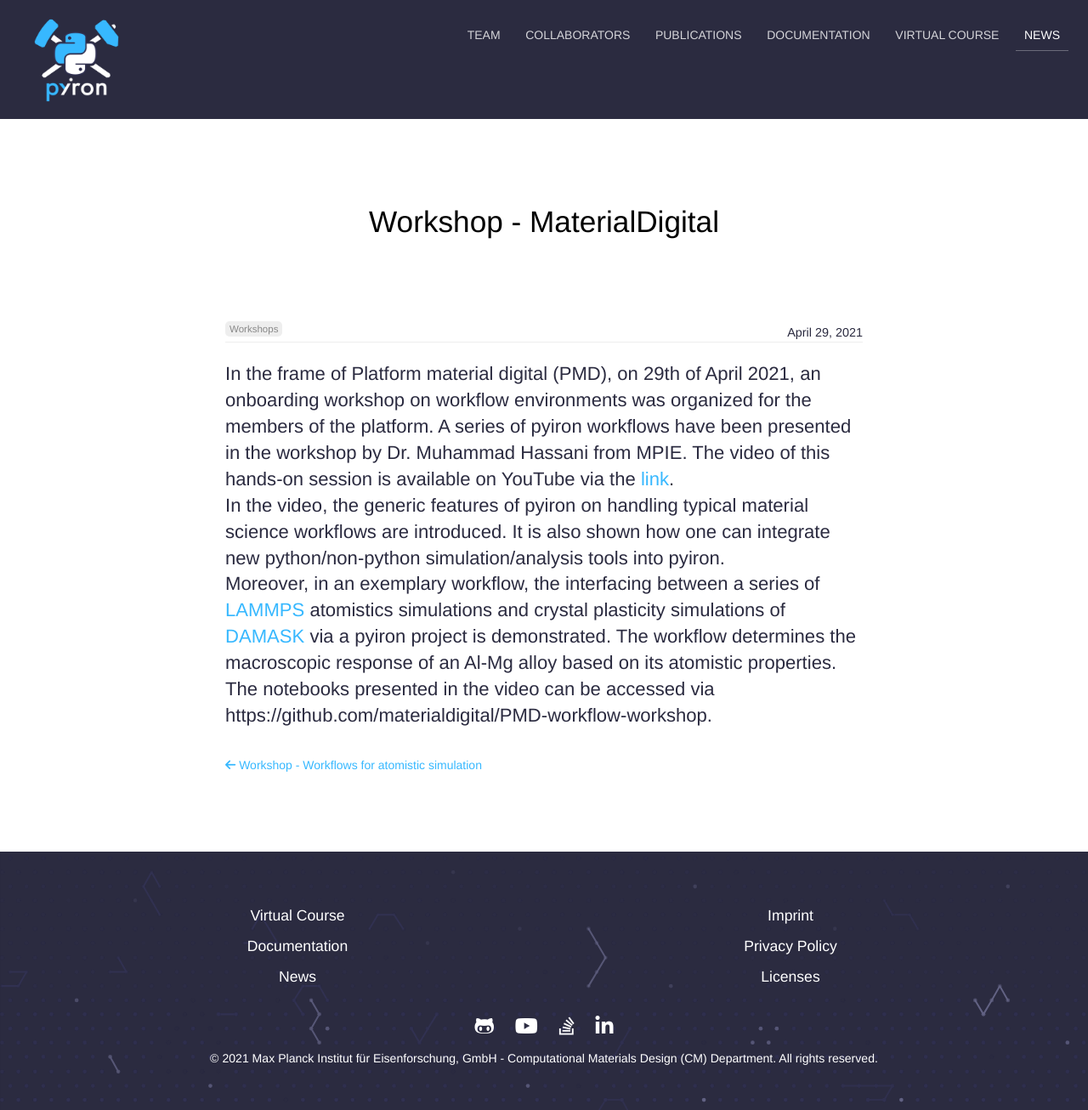
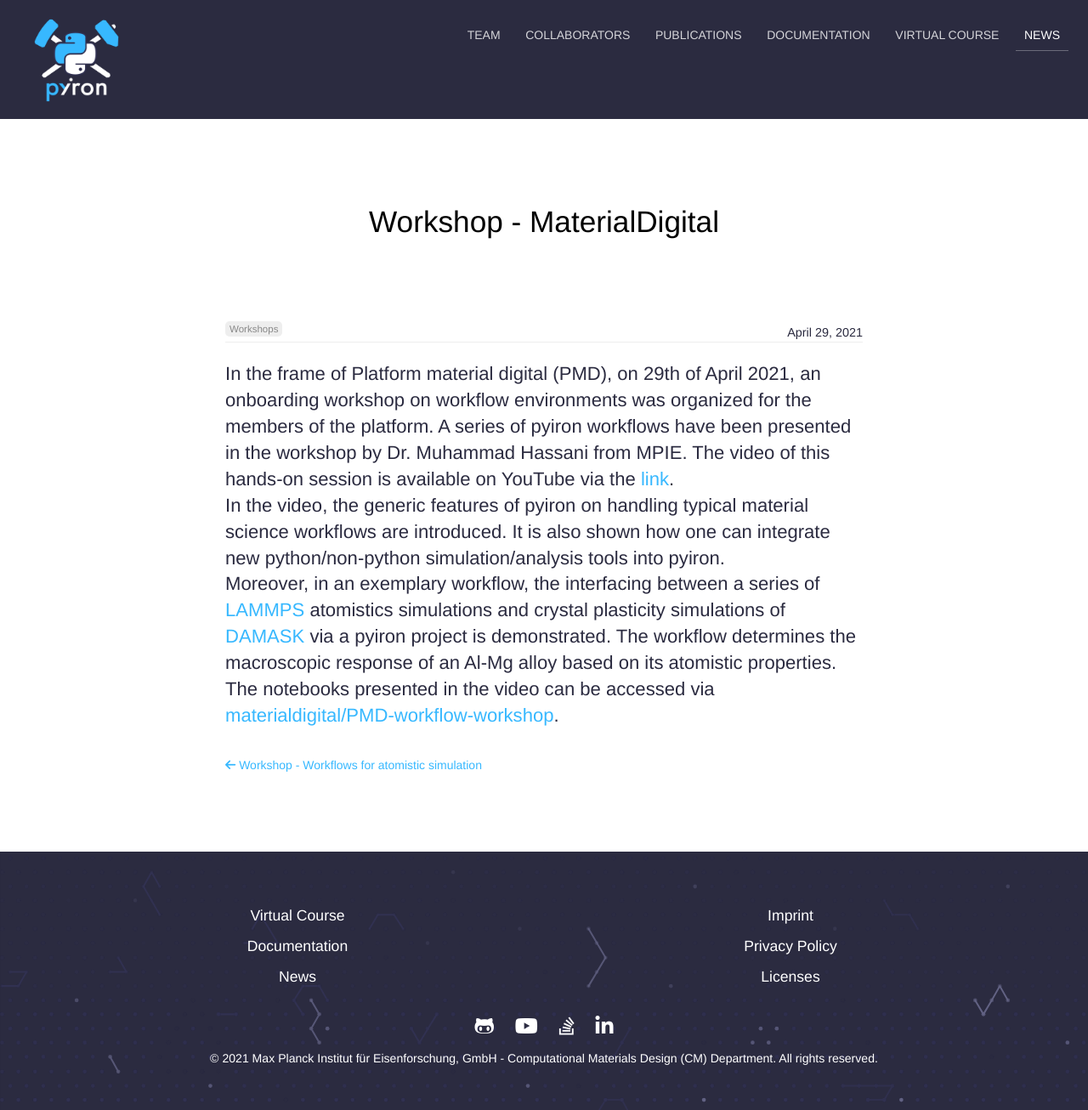
Before and after one commit to pyiron/pyiron.github.io, a Jekyll site: the page built from news/_posts/2021-04-29-pmd-workflow-workshop.md, in a window 1280 px wide. Shown: the whole page at 85% size. Built offline with Jekyll 4.4.1, drawn with Linux system fonts in a browser that asks for light colours; nearby versions of some CDN libraries; part of the change alters nothing that is shown.

Commit message:
Update 2021-04-29-pmd-workflow-workshop.md

```diff
--- a/news/_posts/2021-04-29-pmd-workflow-workshop.md
+++ b/news/_posts/2021-04-29-pmd-workflow-workshop.md
@@ -5,4 +5,4 @@ title: Workshop - MaterialDigital
 In the frame of Platform material digital (PMD), on 29th of April 2021, an onboarding workshop on workflow environments was organized for the members of the platform. A series of pyiron workflows have been presented in the workshop by Dr. Muhammad Hassani from MPIE. The video of this hands-on session is available on YouTube via the [link](https://youtu.be/xNkzZx5Be8c).
 In the video, the generic features of pyiron on handling typical material science workflows are introduced. It is also shown how one can integrate new python/non-python simulation/analysis tools into pyiron.
 Moreover, in an exemplary workflow, the interfacing between a series of [LAMMPS](https://lammps.org) atomistics simulations and crystal plasticity simulations of [DAMASK](https://damask.mpie.de/) via a pyiron project is demonstrated. The workflow determines the macroscopic response of an Al-Mg alloy based on its atomistic properties.
-The notebooks presented in the video can be accessed via https://github.com/materialdigital/PMD-workflow-workshop.
+The notebooks presented in the video can be accessed via [materialdigital/PMD-workflow-workshop](https://github.com/materialdigital/PMD-workflow-workshop).
```
